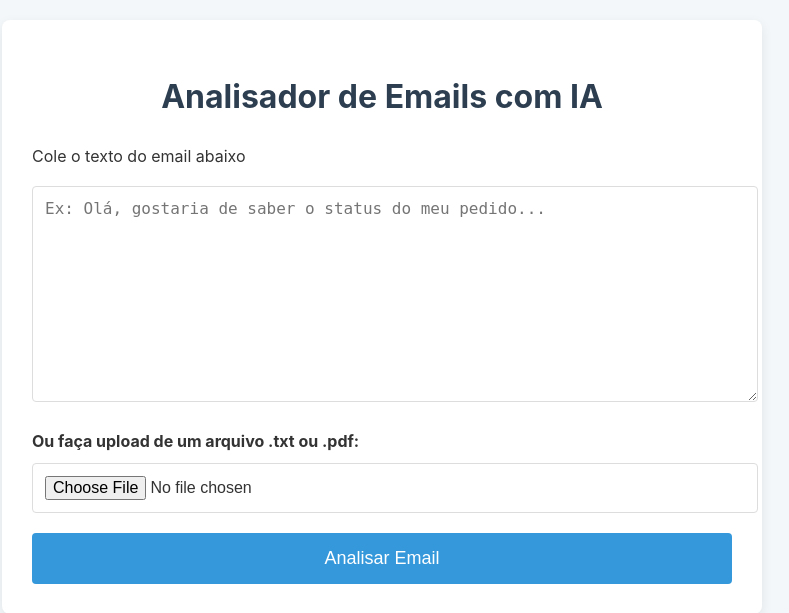
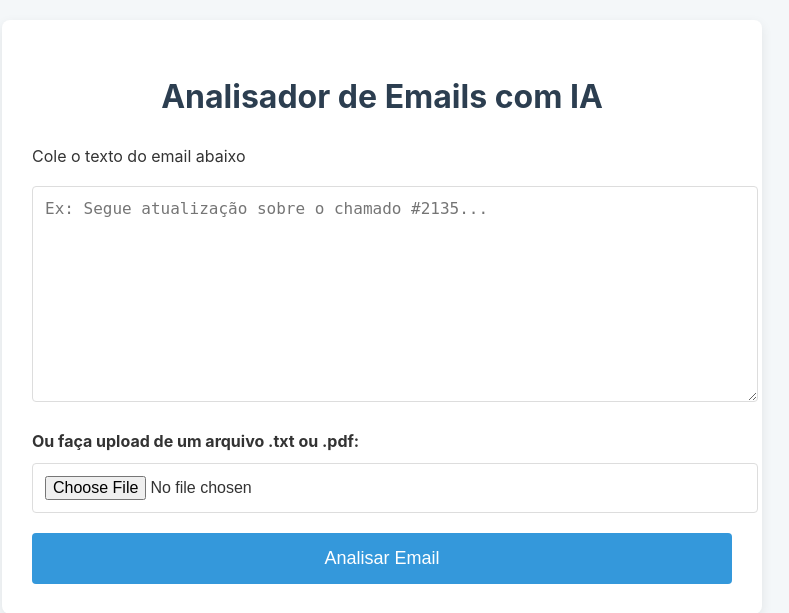
Before and after one commit to ivandronovais/autou-case-pratico, a Flask app: page / in a window 1280 px wide. Shown: the top 613 px of the page, without its empty margins (258-1047 px from the left). Run offline with Flask 3, Linux system fonts and the light colour scheme.

Commit message:
♻️refactor(app): change import type from utils

```diff
--- a/api/src/app.py
+++ b/api/src/app.py
@@ -1,5 +1,5 @@
 from flask import Flask, request, jsonify, render_template
-from utils.read_files import ler_arquivo_pdf, ler_arquivo_txt
+from .utils.read_files import ler_arquivo_pdf, ler_arquivo_txt
 from werkzeug.utils import secure_filename
 
 from transformers import pipeline
--- a/api/src/templates/index.html
+++ b/api/src/templates/index.html
@@ -15,7 +15,7 @@
         <form id="email-form">
             <div class="form-group">
                 <textarea id="email-text" rows="10"
-                    placeholder="Ex: Olá, gostaria de saber o status do meu pedido..."></textarea>
+                    placeholder="Ex: Segue atualização sobre o chamado #2135..."></textarea>
             </div>
 
             <div class="form-group">
```
Also changed, not shown: requirements.txt (added, +45 -0 lines), 1 other file.
